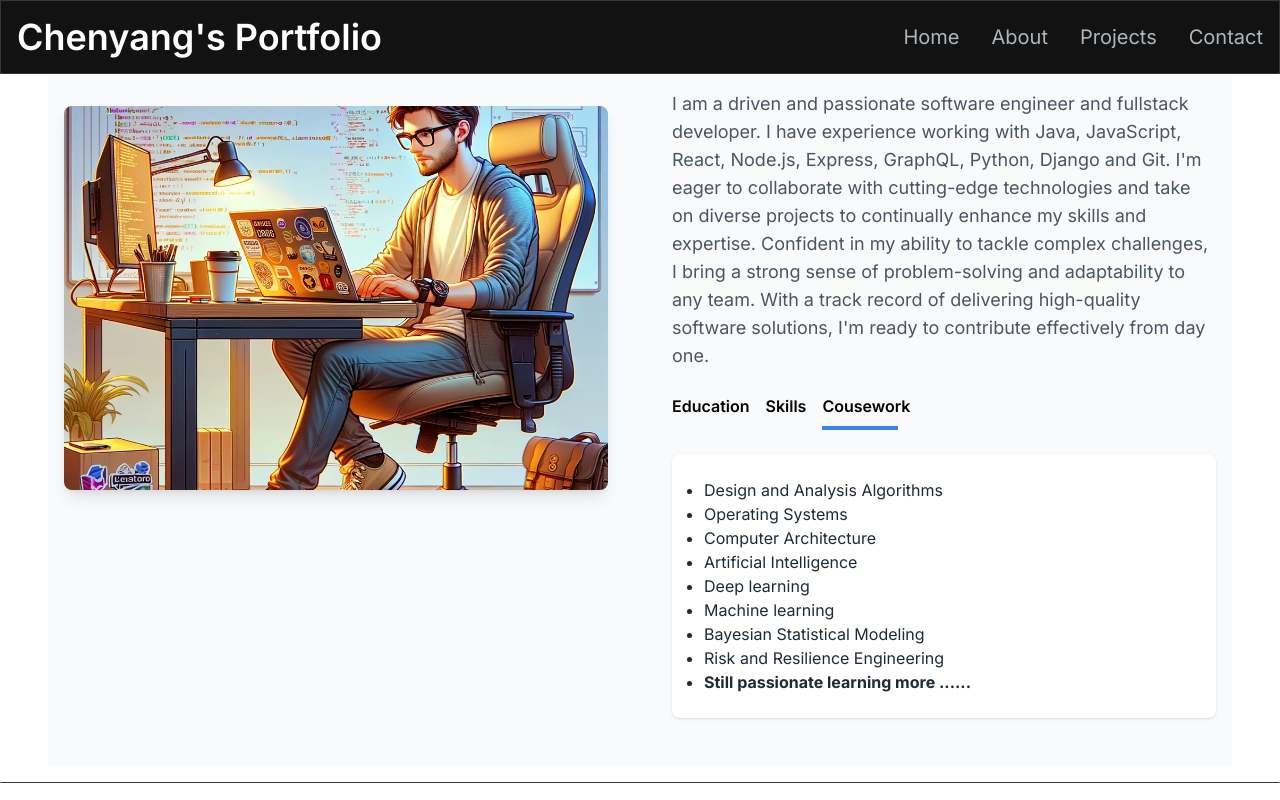
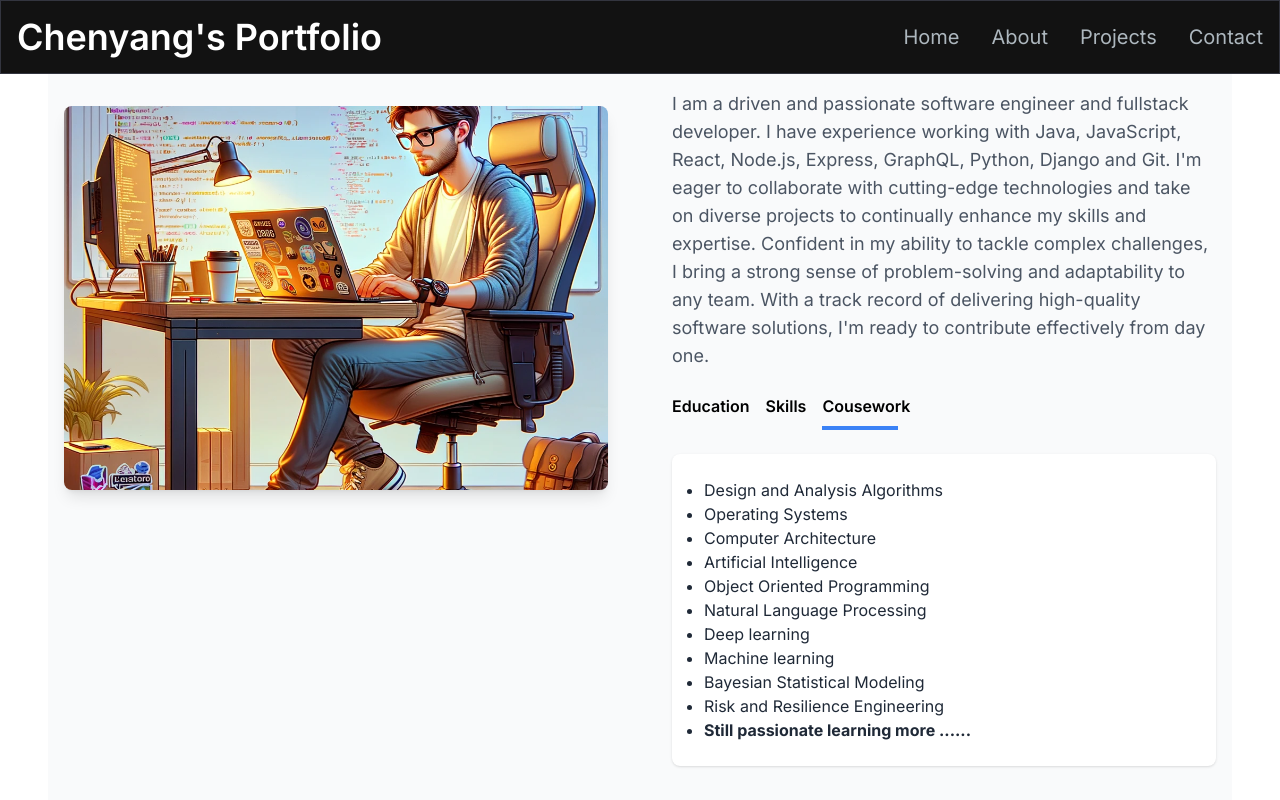
Before and after one commit to raphaeldu98/nextjs-portfolio, a Next.js app: page / in a window 1280 px wide. Both pictures are taken after a click on the button "Cousework". Shown: the part 630-1430 px from the top of the page. Built offline with nearby package versions, Linux system fonts and the light colour scheme.

Commit message:
update course taken

```diff
--- a/app/components/About.tsx
+++ b/app/components/About.tsx
@@ -65,6 +65,8 @@ const TAB_DATA = [
         <li>Operating Systems</li>
         <li>Computer Architecture</li>
         <li>Artificial Intelligence</li>
+        <li>Object Oriented Programming</li>
+        <li>Natural Language Processing</li>
         <li>Deep learning</li>
         <li>Machine learning</li>
         <li>Bayesian Statistical Modeling</li>
```
